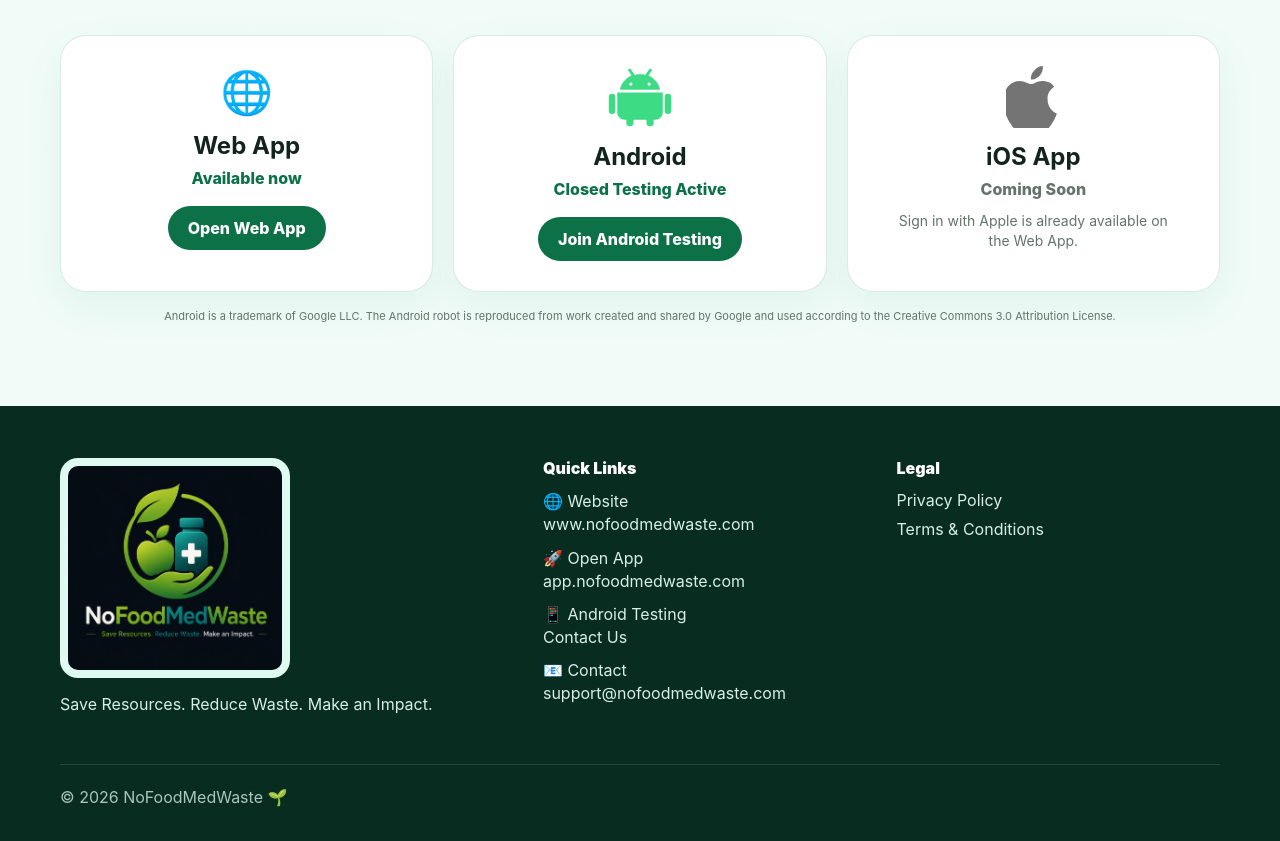
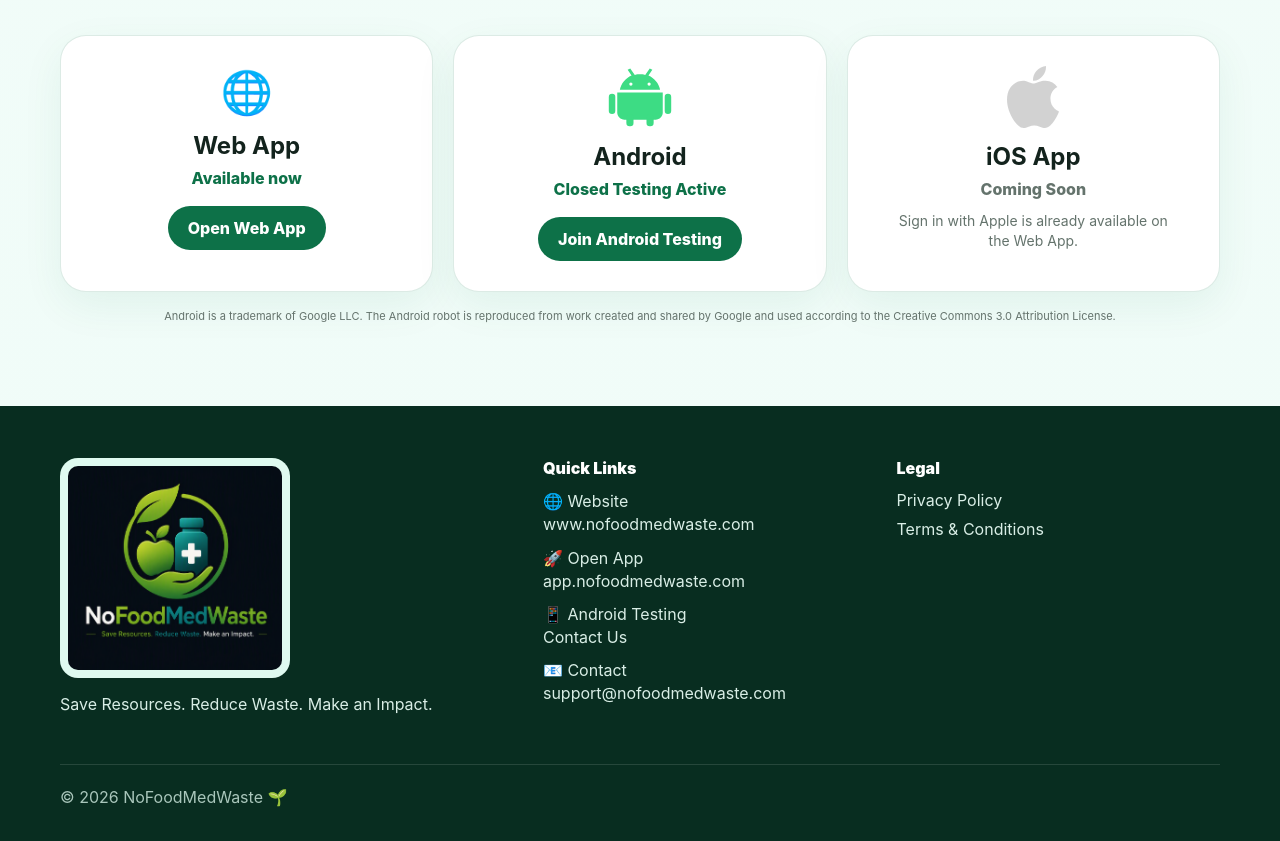
Before and after one commit to dddimitrix-code/nofoodmedwaste-website, a plain HTML site: page index.html in a window 1280 px wide. Shown: the part 9253-10094 px from the top of the page. Drawn offline with Linux system fonts and the light colour scheme.

Commit message:
Add files via upload

```diff
--- a/index.html
+++ b/index.html
@@ -219,8 +219,7 @@ html{scroll-behavior:smooth}section[id],h2[id]{scroll-margin-top:125px}@media(ma
 
 </div>
 <div class="platform-card disabled">
-<svg class="platform-logo apple-logo" viewBox="0 0 100 120" aria-label="Apple" role="img">
-<path fill="#111" d="M78 63c0-15 12-22 13-23-7-10-18-11-22-11-9-1-18 6-23 6-5 0-13-6-21-6-11 0-21 6-27 16-12 20-3 50 8 66 5 8 11 16 19 16 8 0 11-5 21-5 10 0 13 5 21 5 9 0 15-8 20-16 6-9 9-18 9-19-1 0-18-7-18-29z"/><path fill="#111" d="M63 19C67 14 70 7 69 0c-6 0-13 4-17 9-4 4-7 11-6 17 7 1 13-3 17-7z"/></svg><h3>iOS App</h3><div class="platform-status">Coming Soon</div>
+<img src="assets/apple-logo-grey.svg" class="platform-logo apple-logo" alt="Apple logo"><h3>iOS App</h3><div class="platform-status">Coming Soon</div>
 <div class="platform-note">Sign in with Apple is already available on the Web App.</div>
 </div>
 </div>
```
Also changed, not shown: assets/apple-logo-grey.svg (added).
